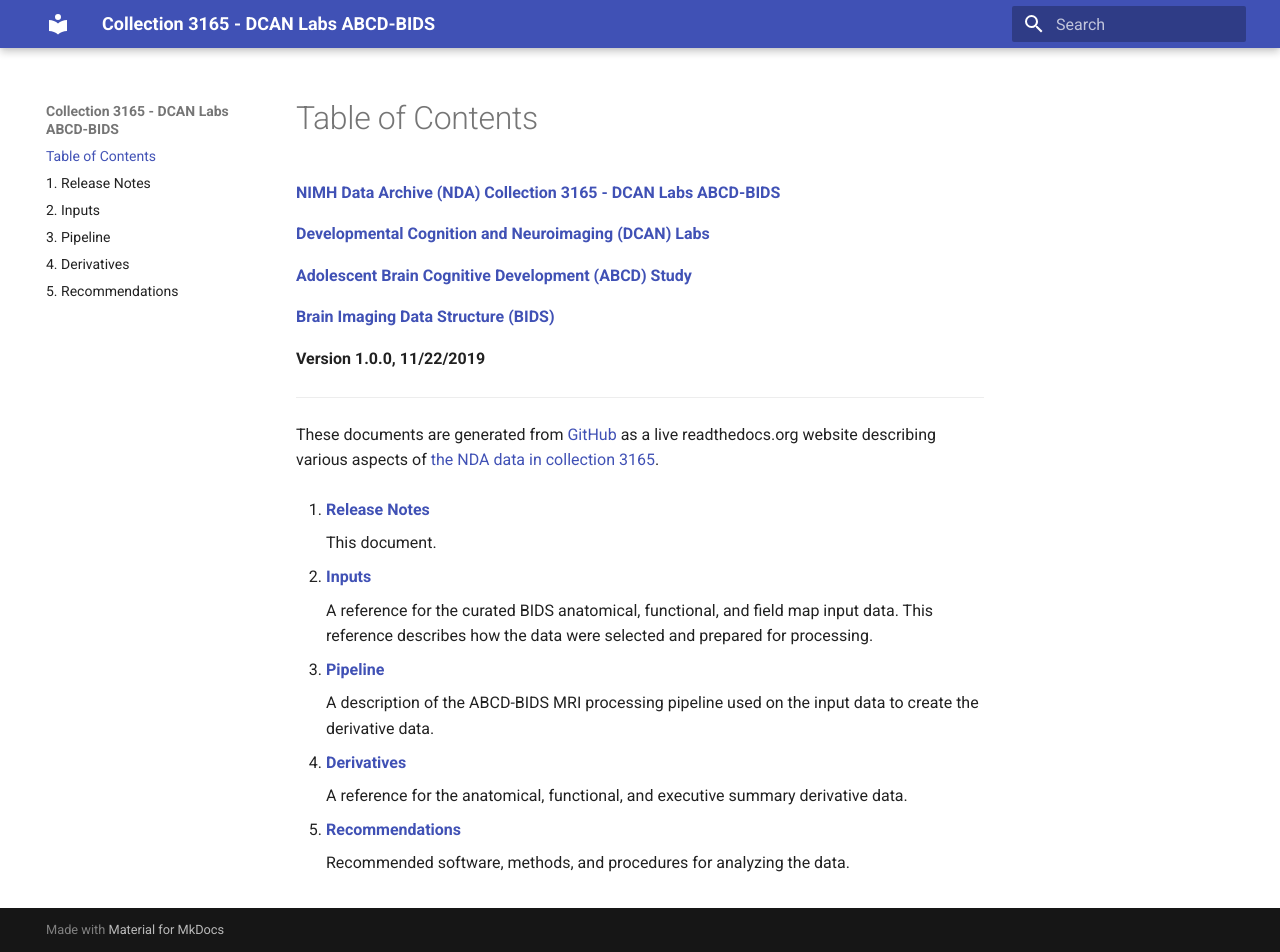
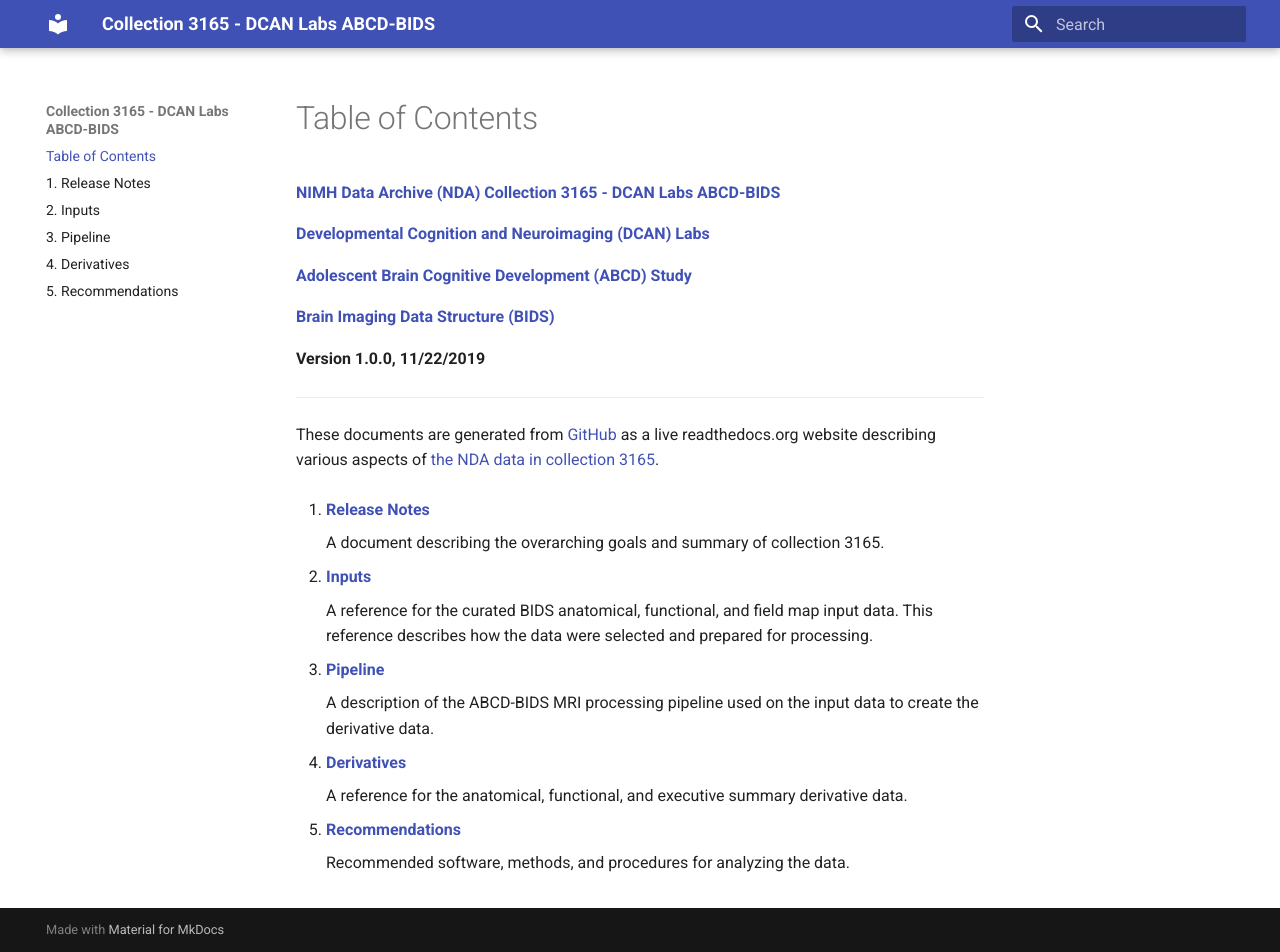
Before and after one commit to ABCD-STUDY/nda-abcd-collection-3165, an MkDocs documentation site: the page built from docs/index.md, in a window 1280 px wide and 952 px high. Built offline with MkDocs 1.6.1 and Material for MkDocs 9.7.7, drawn with Linux system fonts in a browser that asks for light colours; old or Windows-style settings are respelled for this version of MkDocs.

Commit message:
Update index.md
Missed an important point in the table of contents (index.md).

```diff
--- a/docs/index.md
+++ b/docs/index.md
@@ -16,7 +16,7 @@ These documents are generated from [GitHub](https://github.com/DCAN-Labs/nda-col
 
 1. [**Release Notes**](https://collection3165.readthedocs.io/en/latest/release_notes/)
 
-    This document.
+    A document describing the overarching goals and summary of collection 3165.
 
 1. [**Inputs**](https://collection3165.readthedocs.io/en/latest/inputs/)
 
```
